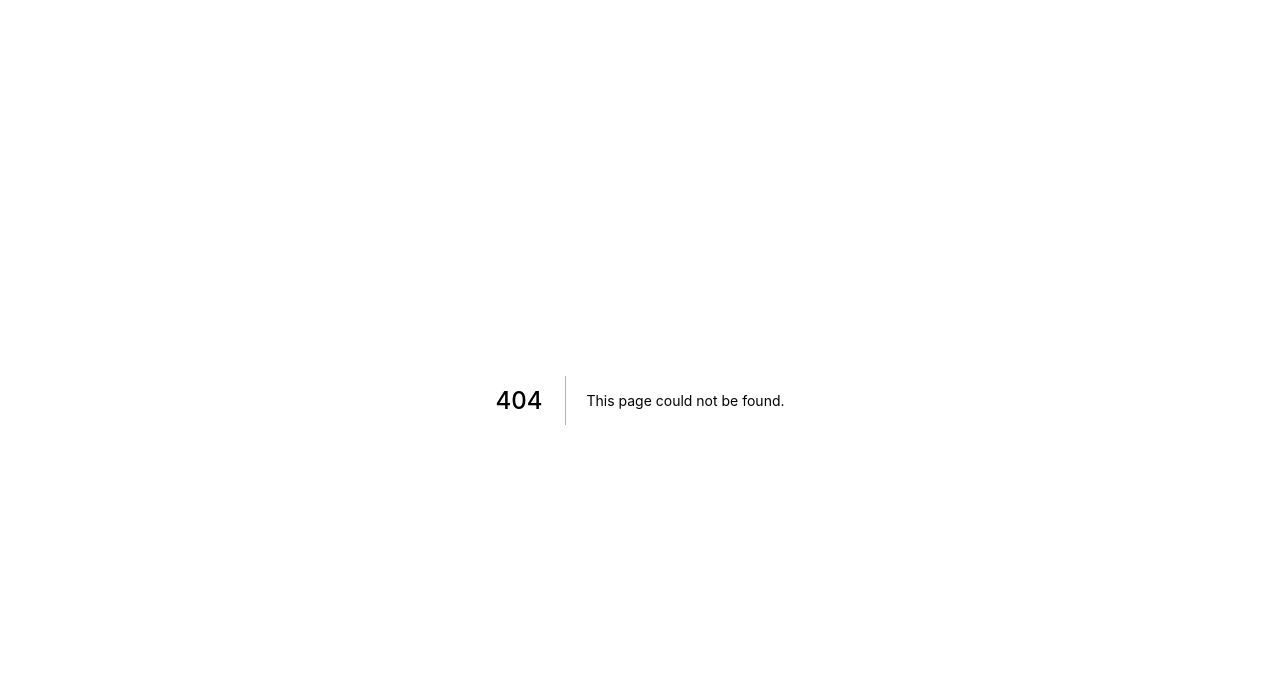
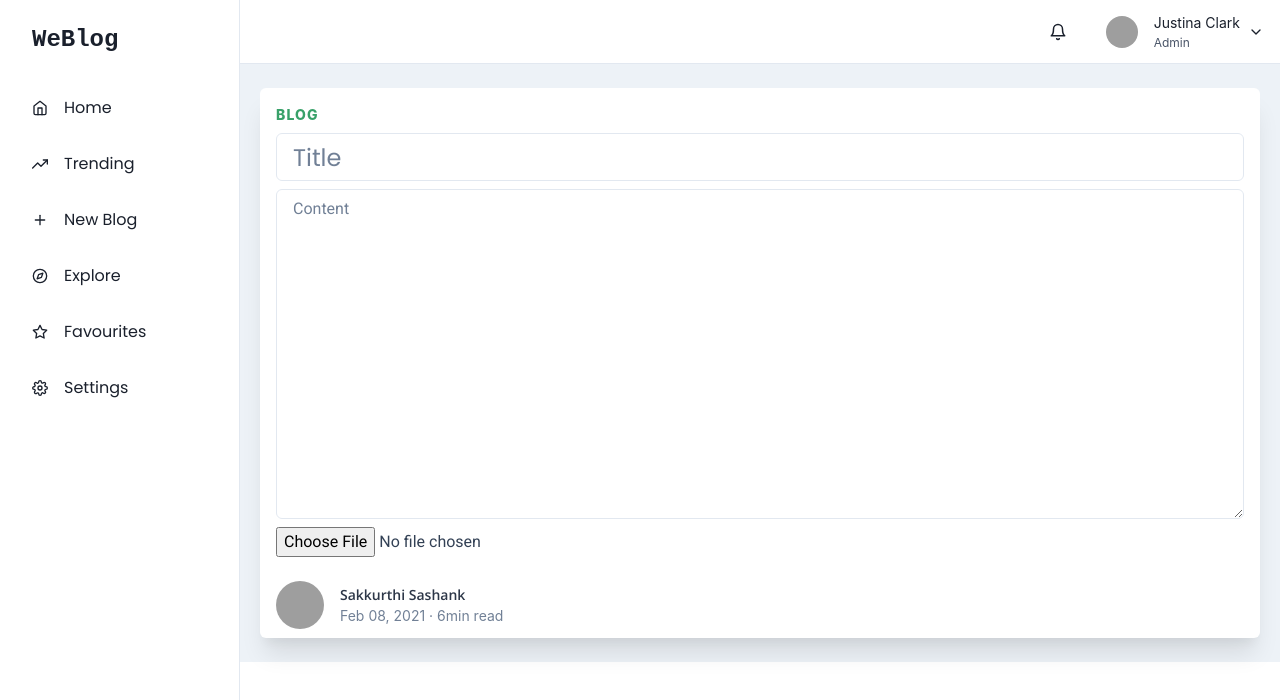
Before and after one commit to DARIYAVALI60/blog_nextjs, a Next.js app: page /newblog in a window 1280 px wide. Before the commit this address had no page. Shown: the top 700 px of the page. Built offline with nearby package versions, Linux system fonts and the light colour scheme; grey boxes are pictures that could not be loaded.

Commit message:
Improved

```diff
--- a/components/Cards/Cards.tsx
+++ b/components/Cards/Cards.tsx
@@ -95,7 +95,7 @@ export default function blogCard() {
             w={"full"}
             bg={useColorModeValue("white", "gray.900")}
             boxShadow={"md"}
-            maxW={"1000"}
+            maxW={"1200"}
             rounded={"md"}
             p={4}
             overflow={"hidden"}
@@ -103,7 +103,7 @@ export default function blogCard() {
             <Stack mb={2} direction={"row"} spacing={2} align={"center"}>
               <Avatar size={"sm"} src={props.avatar} />
               <Stack direction={"column"} spacing={0} fontSize={"small"}>
-                <Text fontWeight={600} fontFamily="Poppins">
+                <Text color={"gray.700"} fontWeight={600} fontFamily={"Open Sans"}>
                   {props.author}
                 </Text>
                 <Text color={"gray.500"}>{props.data}</Text>
@@ -139,7 +139,7 @@ export default function blogCard() {
               <Text
                 overflow={"hidden"}
                 fontSize={"sm"}
-                maxH={"85px"}
+                maxH={"100px"}
                 color={"gray.700"}
                 fontFamily={"Open sans"}
               >
--- a/components/Navbar.tsx
+++ b/components/Navbar.tsx
@@ -31,20 +31,24 @@ import {
   FiMenu,
   FiBell,
   FiChevronDown,
+  FiPlus,
 } from "react-icons/fi";
 import { IconType } from "react-icons";
 import { ReactText } from "react";
+import { Router, useRouter } from "next/router";
 
 interface LinkItemProps {
   name: string;
   icon: IconType;
+  routing: string;
 }
 const LinkItems: Array<LinkItemProps> = [
-  { name: "Home", icon: FiHome },
-  { name: "Trending", icon: FiTrendingUp },
-  { name: "Explore", icon: FiCompass },
-  { name: "Favourites", icon: FiStar },
-  { name: "Settings", icon: FiSettings },
+  { name: "Home", icon: FiHome, routing: "/" },
+  { name: "Trending", icon: FiTrendingUp, routing: "/trending" },
+  { name: "New Blog", icon: FiPlus, routing: "/newblog" },
+  { name: "Explore", icon: FiCompass, routing: "/explore" },
+  { name: "Favourites", icon: FiStar, routing: "/favourites" },
+  { name: "Settings", icon: FiSettings, routing: "/settings" },
 ];
 
 export default function NavBar({ children }: { children: ReactNode }) {
@@ -93,12 +97,12 @@ const SidebarContent = ({ onClose, ...rest }: SidebarProps) => {
     >
       <Flex h="20" alignItems="center" mx="8" justifyContent="space-between">
         <Text fontSize="2xl" fontFamily="monospace" fontWeight="bold">
-          Blog
+          WeBlog
         </Text>
         <CloseButton display={{ base: "flex", md: "none" }} onClick={onClose} />
       </Flex>
       {LinkItems.map((link) => (
-        <NavItem key={link.name} icon={link.icon}>
+        <NavItem key={link.name} link={link.routing} icon={link.icon}>
           {link.name}
         </NavItem>
       ))}
@@ -109,11 +113,14 @@ const SidebarContent = ({ onClose, ...rest }: SidebarProps) => {
 interface NavItemProps extends FlexProps {
   icon: IconType;
   children: ReactText;
+  link: string;
 }
-const NavItem = ({ icon, children, ...rest }: NavItemProps) => {
+const NavItem = ({ icon, children, link, ...rest }: NavItemProps) => {
+  const router = useRouter();
   return (
     <Link
-      href="#"
+      // href={routing}
+      onClick={() => router.push(link, undefined, { shallow: true })}
       style={{ textDecoration: "none" }}
       _focus={{ boxShadow: "none" }}
     >
@@ -124,6 +131,7 @@ const NavItem = ({ icon, children, ...rest }: NavItemProps) => {
         borderRadius="lg"
         role="group"
         cursor="pointer"
+        fontFamily={"Poppins"}
         _hover={{
           bg: "cyan.400",
           color: "white",
--- /dev/null
+++ b/components/NewBlog.tsx
@@ -0,0 +1,72 @@
+import {
+  Box,
+  Center,
+  Text,
+  Stack,
+  Avatar,
+  useColorModeValue,
+  Input,
+  Textarea,
+  Heading,
+} from "@chakra-ui/react";
+
+export default function NewBlog() {
+  return (
+    <Center py={6}>
+      <Box
+        maxW={"1000"}
+        w={"full"}
+        h={{ base: "730", sm: "550" }}
+        bg={useColorModeValue("white", "gray.900")}
+        boxShadow={"xl"}
+        rounded={"md"}
+        p={4}
+        overflow={"hidden"}
+      >
+        <Stack>
+          <Text
+            color={"green.500"}
+            textTransform={"uppercase"}
+            fontWeight={800}
+            fontSize={"sm"}
+            letterSpacing={1.1}
+          >
+            Blog
+          </Text>
+          <Input
+            placeholder="Title"
+            size="lg"
+            color={"#334155"}
+            fontSize={{ base: "md", md: "xl", xl: "2xl" }}
+            fontFamily={"Poppins"}
+          />
+          <Textarea
+            paddingBottom={"80"}
+            fontSize={{ base: "small", md: "sm", xl: "md" }}
+            color={"gray.600"}
+            fontFamily={"Roboto"}
+            placeholder="Content"
+          />
+          <input
+            style={{ fontFamily: "Roboto", color: "#334155" }}
+            type={"file"}
+            accept={"image/*"}
+          />
+        </Stack>
+        <Stack mt={6} direction={"row"} spacing={4} align={"center"}>
+          <Avatar
+            src={
+              "https://lh3.googleusercontent.com/a-/AOh14Gi-niaolq7-Wpc97EAD77WzhMpgcyHqeUD1q4Xdig=s360-p-rw-no"
+            }
+          />
+          <Stack direction={"column"} spacing={0} fontSize={"sm"}>
+            <Text color={"gray.700"} fontWeight={600} fontFamily={"Open Sans"}>
+              Sakkurthi Sashank
+            </Text>
+            <Text color={"gray.500"}>Feb 08, 2021 · 6min read</Text>
+          </Stack>
+        </Stack>
+      </Box>
+    </Center>
+  );
+}
--- a/pages/index.tsx
+++ b/pages/newblog.tsx
@@ -1,14 +1,15 @@
-import BlogCard from "../components/Cards/Cards";
+import BlogCard from "../components/cards/Cards";
 import NavBar from "../components/Navbar";
+import NewBlog from "../components/NewBlog";
 
-const Home = () => {
+const newblog = () => {
   return (
     <>
       <NavBar>
-        <BlogCard />
+        <NewBlog />
       </NavBar>
     </>
   );
 };
 
-export default Home;
+export default newblog;
```
Also changed, not shown: components/Cards/Delete.tsx (+24 -4 lines), public/images/BlogImage.jpg (deleted).
